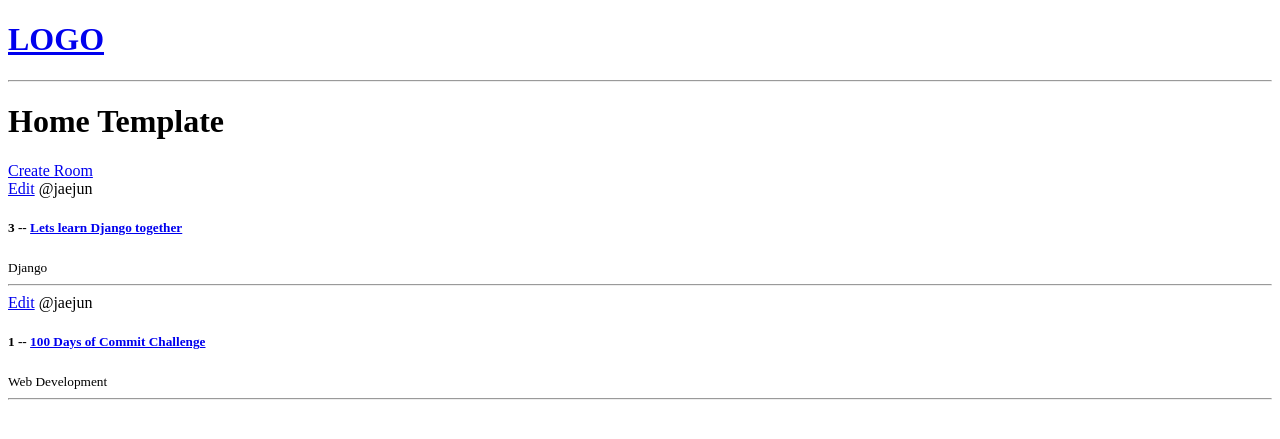
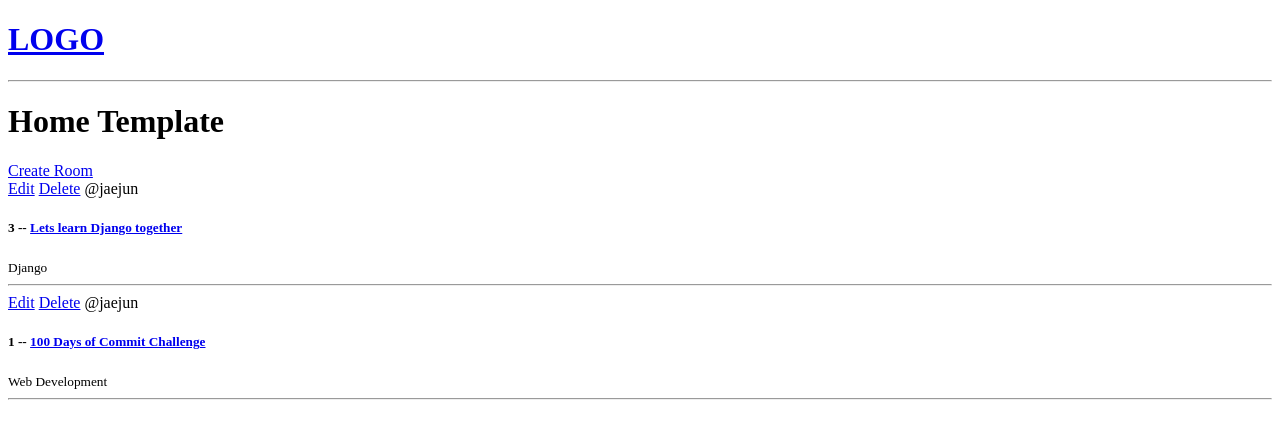
Before and after one commit to JaeJun-Park/study_buddy, a Django app: page / in a window 1280 px wide. Shown: the top 439 px of the page. Run offline with Django 4.2, Linux system fonts and the light colour scheme; data comes from the database, SQL or seed files in the repository; both versions use the stored data as it was after the commit.

Commit message:
feat: provide deleting obj feature

```diff
--- a/base/templates/base/home.html
+++ b/base/templates/base/home.html
@@ -10,6 +10,7 @@
         {% for room in rooms %}
             <div>
                 <a href="{% url 'update-room' room.id %}">Edit</a>
+                <a href="{% url 'delete-room' room.id %}">Delete</a>
                 <span>@{{room.host.username}}</span>
                 <h5>{{room.id}} -- <a href="{% url 'room' room.id %}">{{room.name}}</a></h5>
                 <small>{{room.topic.name}}</small>
--- a/base/urls.py
+++ b/base/urls.py
@@ -7,5 +7,6 @@ urlpatterns = [ # 사용자로 부터 http요청이 들어오면 이 배열 내
     #3번째 아규먼트 : 이 url을 대표하는 이름값을 설정, 템플릿에서 a태그 등으로 경로를 쉽게 연결해주기 위해서 이런 name설정이 필요하다.
     path('room/<str:pk>/', views.room, name="room"),
     path('create-room/', views.createRoom, name="create-room"),
-    path('update-room/<str:pk>/', views.updateRoom, name="update-room")
+    path('update-room/<str:pk>/', views.updateRoom, name="update-room"),
+    path('delete-room/<str:pk>/', views.deleteRoom, name="delete-room"),
 ]
--- a/base/views.py
+++ b/base/views.py
@@ -43,3 +43,11 @@ def updateRoom(request, pk):
 
     context = {'form': form}
     return render(request, 'base/room_form.html', context)
+
+def deleteRoom(request, pk):
+    room = Room.objects.get(id=pk)
+    if request.method == 'POST':
+        room.delete()
+        return redirect('home')
+
+    return render(request, 'base/delete.html', {'obj': room})
```
Also changed, not shown: base/templates/base/delete.html (added, +11 -0 lines), db.sqlite3.
